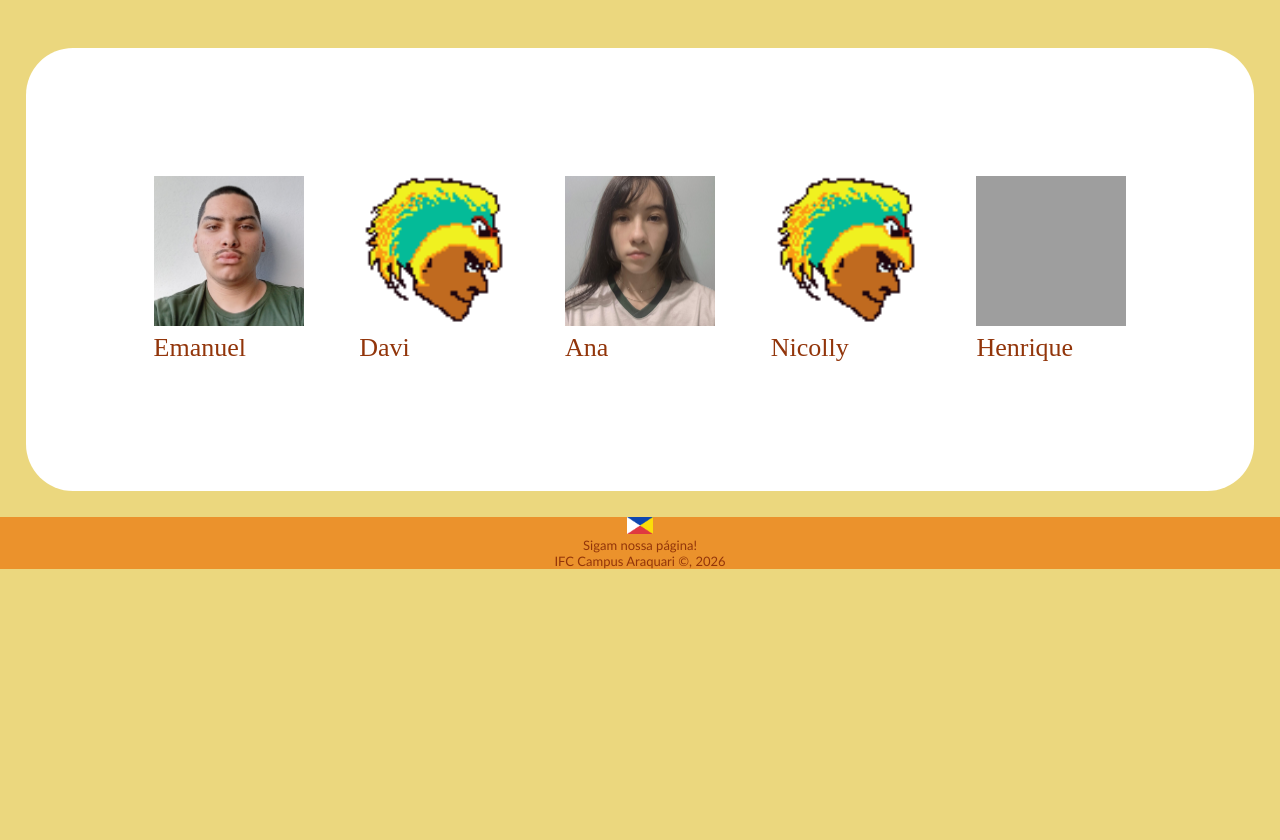
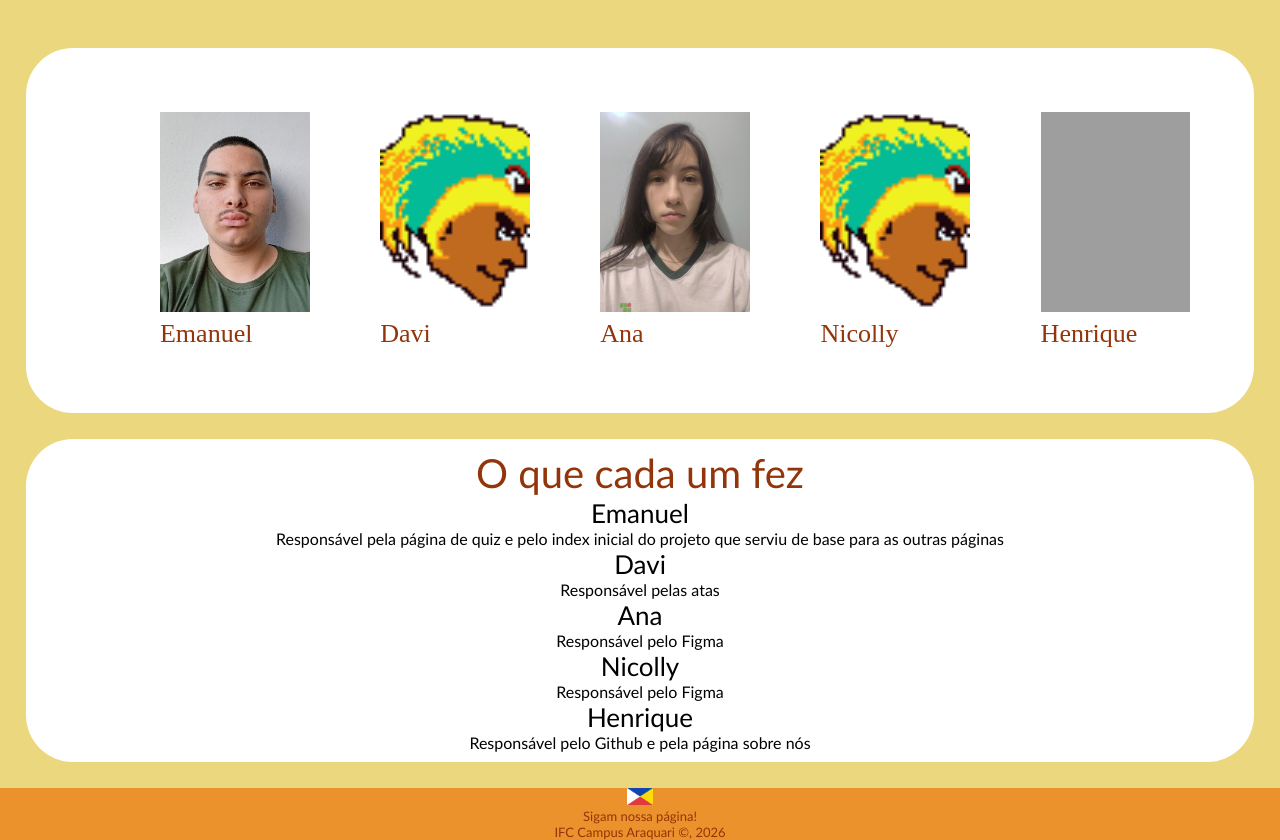
Before and after one commit to HenriqueRovigo/projeto-PI-main, a plain HTML site: page páginas/Henrique/SobreNos.html in a window 1280 px wide. Shown: the part 475-1315 px from the top of the page. Before the commit the page ends 1044 px from the top, so only its background shows below. Drawn offline with Linux system fonts and the light colour scheme; grey boxes are pictures that could not be loaded.

Commit message:
atualização sobre nos 01
por favor, mandem no grupo o que cada um fez

```diff
--- a/páginas/Henrique/SobreNos.html
+++ b/páginas/Henrique/SobreNos.html
@@ -83,6 +83,26 @@
                 </li>
             </ul>
         </section>
+        <section class="funcao">
+            <h2 class="h2esp">O que cada um fez</h2>
+            <ul>
+                <li>
+                    <h3>Emanuel</h3> <p>Responsável pela página de quiz e pelo index inicial do projeto que serviu de base para as outras páginas</p>
+                </li>
+                <li>
+                    <h3>Davi</h3> <p>Responsável pelas atas</p>
+                </li>
+                <li>
+                    <h3>Ana</h3> <p>Responsável pelo Figma</p>
+                </li>
+                <li>
+                    <h3>Nicolly</h3> <p>Responsável pelo Figma</p>
+                </li>
+                <li>
+                    <h3>Henrique</h3> <p>Responsável pelo Github e pela página sobre nós</p>
+                </li>
+            </ul>
+        </section>
 
     </main>
     <footer>
--- a/páginas/Henrique/cssSobreNos.css
+++ b/páginas/Henrique/cssSobreNos.css
@@ -91,15 +91,29 @@ footer p{
 
 }
 section.nos {
-    padding: 10vw
+    padding: 5vw
 }
 section.nos ul{
     display: flex;
-    justify-content: space-between;
+    justify-content: flex-start;
     font-family: Oswald;
 }
+.nos ul li {
+    margin-left: 5.5vw;
+}
 .nos img {
-    width: 150px;
-    height: 150px;
+    width: 200px;
+    height: 200px;
     object-fit: cover;
 }
+.funcao {
+    text-align: center;
+    padding: 10px 5px 10px 5px;
+}
+h2.h2esp {
+    font-size: 40px;
+}
+.funcao p {
+    color: black;
+    font-size: medium;
+}
```
